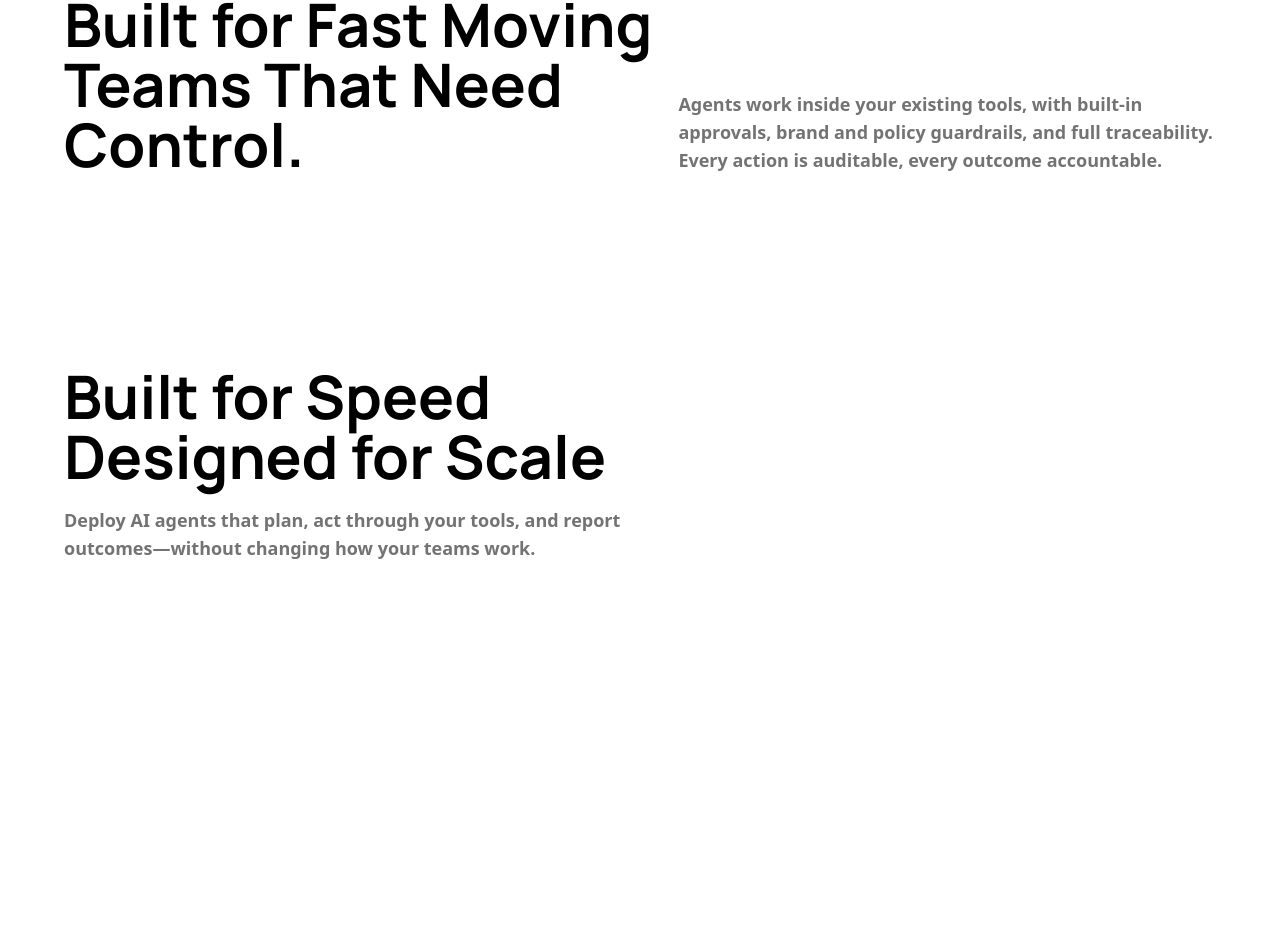
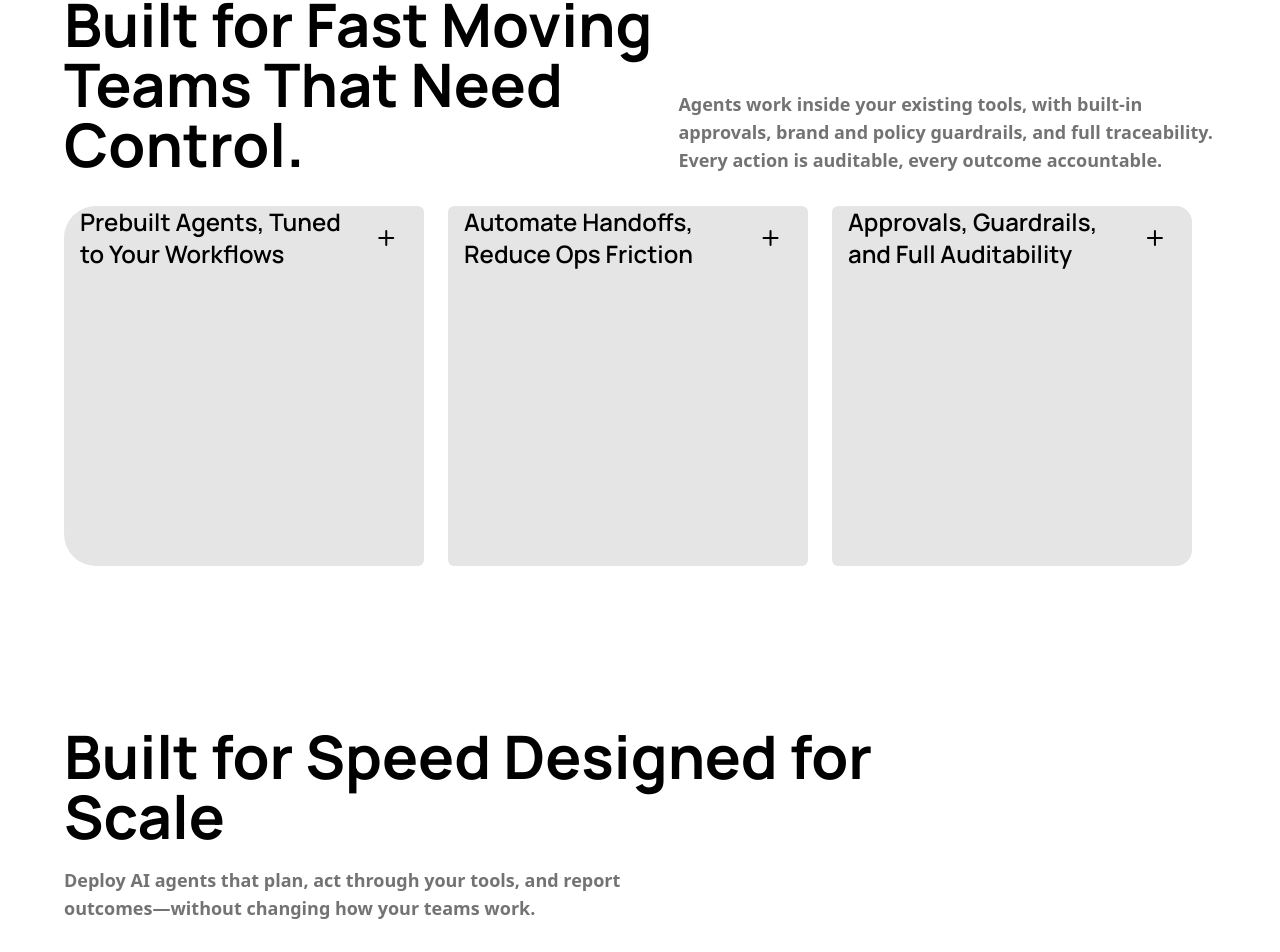
Before and after one commit to shogun444/Template, a Next.js app: page / in a window 1280 px wide. Shown: the part 1131-2083 px from the top of the page. Before the commit the page ends 1821 px from the top, so only its background shows below. Built offline with nearby package versions, Linux system fonts and the light colour scheme.

Commit message:
fixed Cards

```diff
--- a/app/components/Hero/Card.tsx
+++ b/app/components/Hero/Card.tsx
@@ -11,7 +11,7 @@ export default function Card({
     <>
       <div
         className={cn(
-          "bg-neutral-200 dark:bg-neutral-800 h-50 w-50 rounded-md",
+          "bg-neutral-200  dark:bg-neutral-800 h-90 w-90 rounded-md gap-5 pb-6 md:pb-8 ",
           className,
         )}
       >
@@ -29,11 +29,11 @@ export function CardTitle({
   children: React.ReactNode;
 }) {
   return (
-    <div className={cn("flex items-center justify-center", className)}>
+    <div className={cn("px-4 flex text-lg md:text-2xl font-display font-semibold  items-center justify-center", className)}>
       {children}
       <svg
         xmlns="http://www.w3.org/2000/svg"
-        width="24"
+        width="70"
         height="24"
         viewBox="0 0 24 24"
         fill="none"
--- a/app/components/Hero/hero.tsx
+++ b/app/components/Hero/hero.tsx
@@ -4,14 +4,13 @@ import Button from "../ui/button";
 import Image from "next/image";
 import Images from "./Images";
 import Logos from "./logo";
+import Card, { CardTitle } from "./Card";
 
 export default function Hero() {
   return (
     <>
       <Container>
-        <Header>
-          Agents that do the work Approvals that keep you safe.
-        </Header>
+        <Header>Agents that do the work Approvals that keep you safe.</Header>
 
         <SubHeading>
           Deploy AI agents that plan, act through your tools, and report
@@ -31,17 +30,30 @@ export default function Hero() {
         </div>
 
         <Container className="flex items-baseline-last">
-          <Header className="w-3xl" >Built for Fast Moving  Teams That Need Control.</Header>
+          <Header className="w-3xl">
+            Built for Fast Moving Teams That Need Control.
+          </Header>
           <SubHeading className="w-2xl">
             Agents work inside your existing tools, with built-in approvals,
             brand and policy guardrails, and full traceability. Every action is
             auditable, every outcome accountable.
           </SubHeading>
         </Container>
-
-        <Header className="max-w-2xl">
+        <div className="grid grid-cols-1 md:grid-cols-3">
+            <Card className="md:rounded-l-4xl">
+              <CardTitle>Prebuilt Agents, Tuned to Your Workflows</CardTitle>
+            </Card>
+            <Card>
+              <CardTitle>Automate Handoffs, Reduce Ops Friction</CardTitle>
+            </Card>
+            <Card className="md:rounded-r-2xl">
+              <CardTitle>
+                Approvals, Guardrails, and Full Auditability
+              </CardTitle>
+            </Card>
+          </div>
+        <Header className="max-w-4xl">
           Built for Speed Designed for Scale
-
         </Header>
         <SubHeading>
           Deploy AI agents that plan, act through your tools, and report
```
Lines whose indentation alone changed are shown as unchanged.
